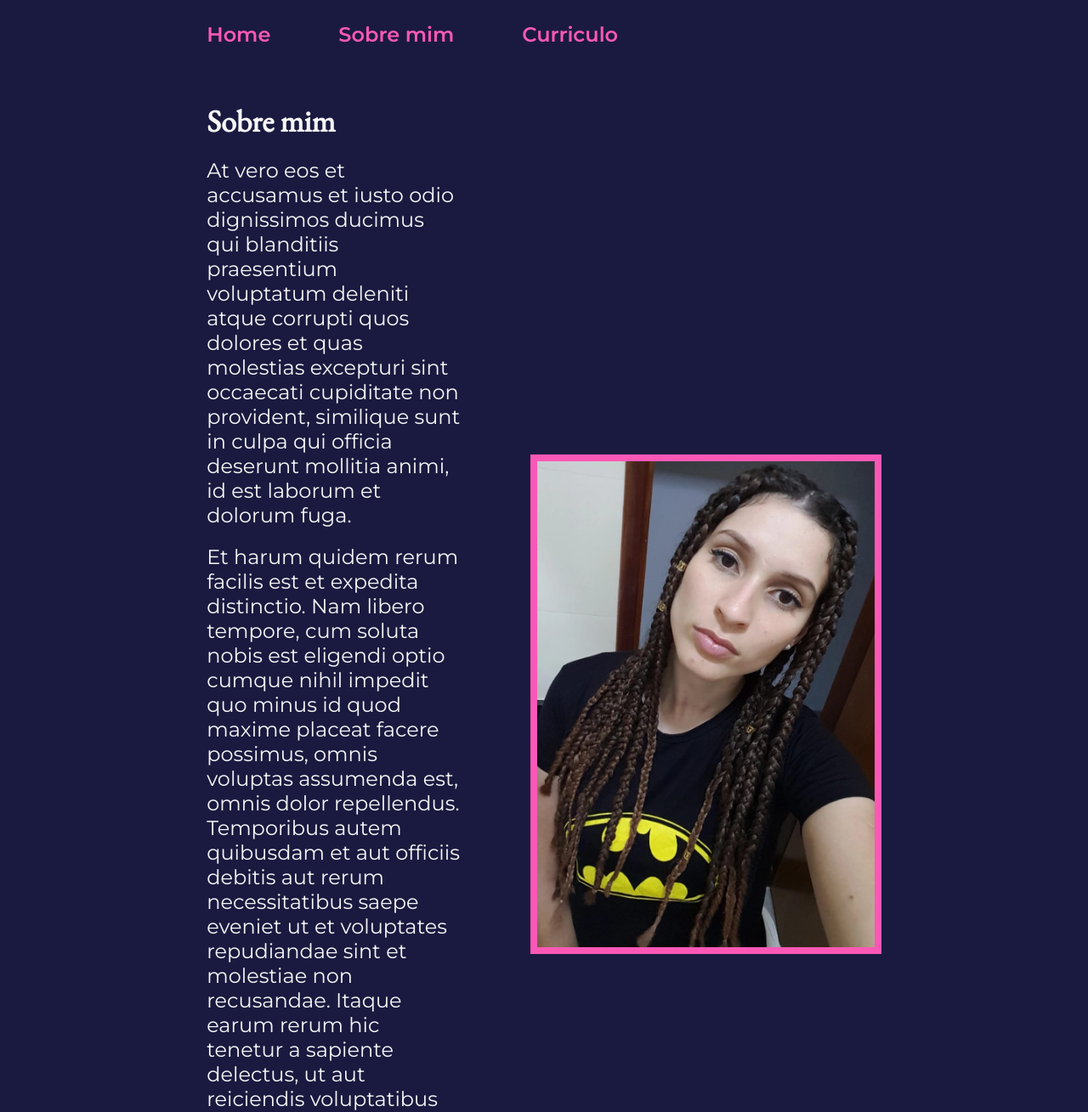
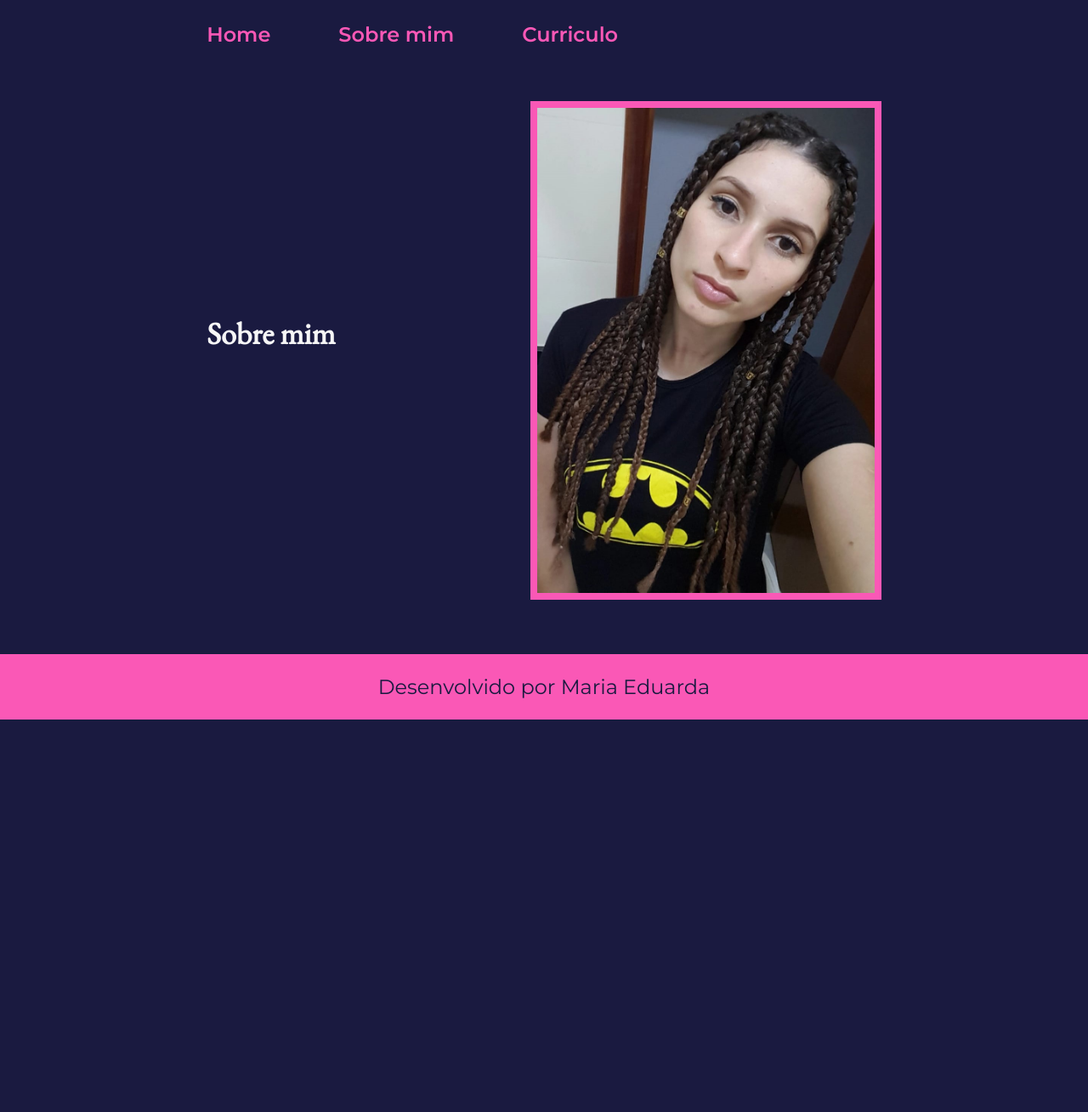
Before and after one commit to Eduarda-frontend/portfolio, a plain HTML site: page about.html in a window 1280 px wide. Shown: the top 1309 px of the page at 85% size. After the commit the page ends 847 px from the top, so only its background shows below. Drawn offline with nearby package versions, Linux system fonts and the light colour scheme.

Commit message:
Update about.html

```diff
--- a/about.html
+++ b/about.html
@@ -20,23 +20,9 @@
       <section class="apresentacao__conteudo">
         <h1 class="apresentacao__conteudo__titulo">Sobre mim</h1>
         <p class="apresentacao__conteudo__texto">
-          At vero eos et accusamus et iusto odio dignissimos ducimus qui
-          blanditiis praesentium voluptatum deleniti atque corrupti quos dolores
-          et quas molestias excepturi sint occaecati cupiditate non provident,
-          similique sunt in culpa qui officia deserunt mollitia animi, id est
-          laborum et dolorum fuga.
+
         </p>
         <p class="apresentacao__conteudo__texto">
-          Et harum quidem rerum facilis est et expedita distinctio. Nam libero
-          tempore, cum soluta nobis est eligendi optio cumque nihil impedit quo
-          minus id quod maxime placeat facere possimus, omnis voluptas assumenda
-          est, omnis dolor repellendus. Temporibus autem quibusdam et aut
-          officiis debitis aut rerum necessitatibus saepe eveniet ut et
-          voluptates repudiandae sint et molestiae non recusandae. Itaque earum
-          rerum hic tenetur a sapiente delectus, ut aut reiciendis voluptatibus
-          maiores alias consequatur aut perferendis doloribus asperiores ipsum
-          delis forum birol parela maxime infena. Excepteur sint occaecat
-          cupidatat non.
         </p>
       </section>
       <img
```
